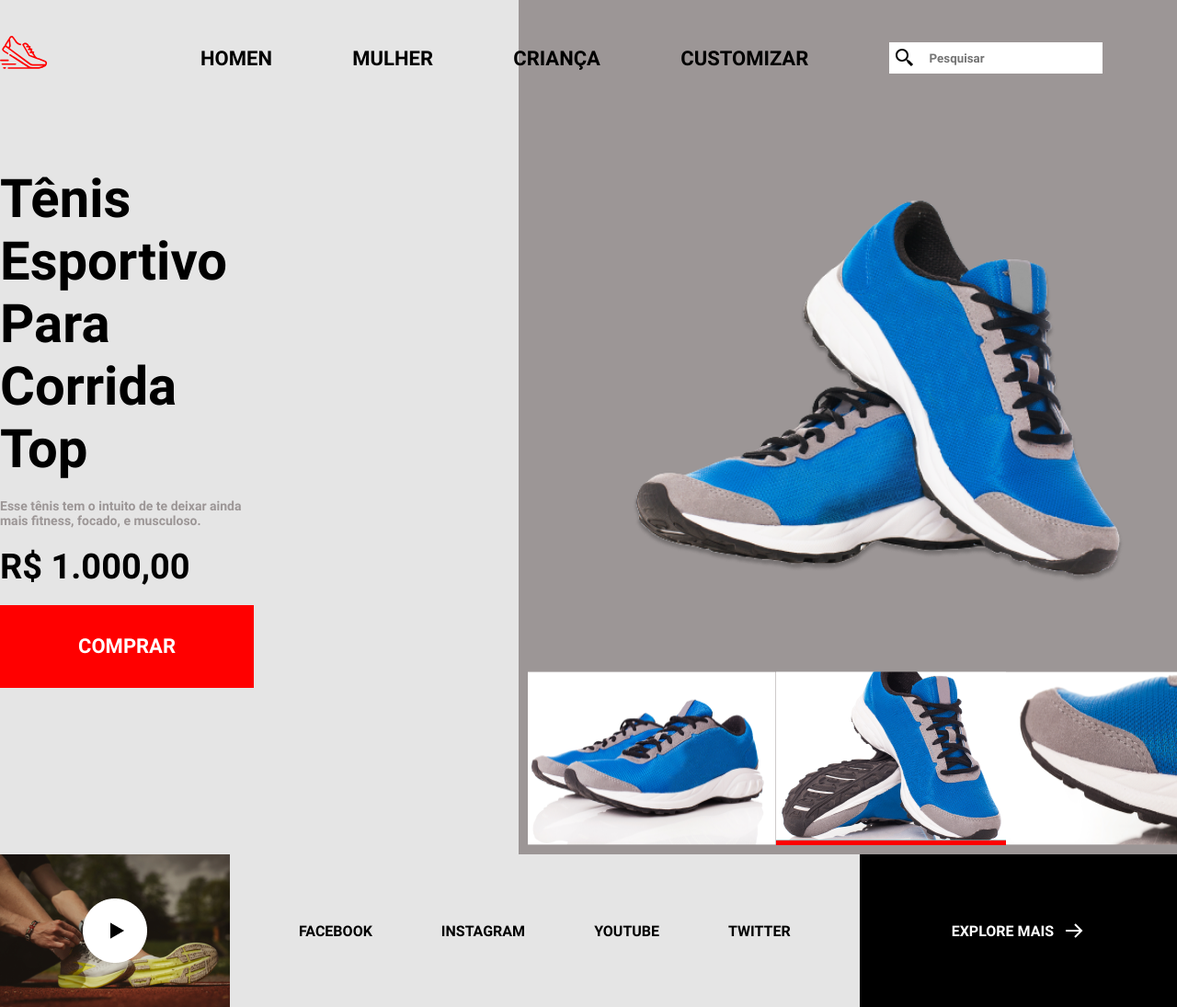
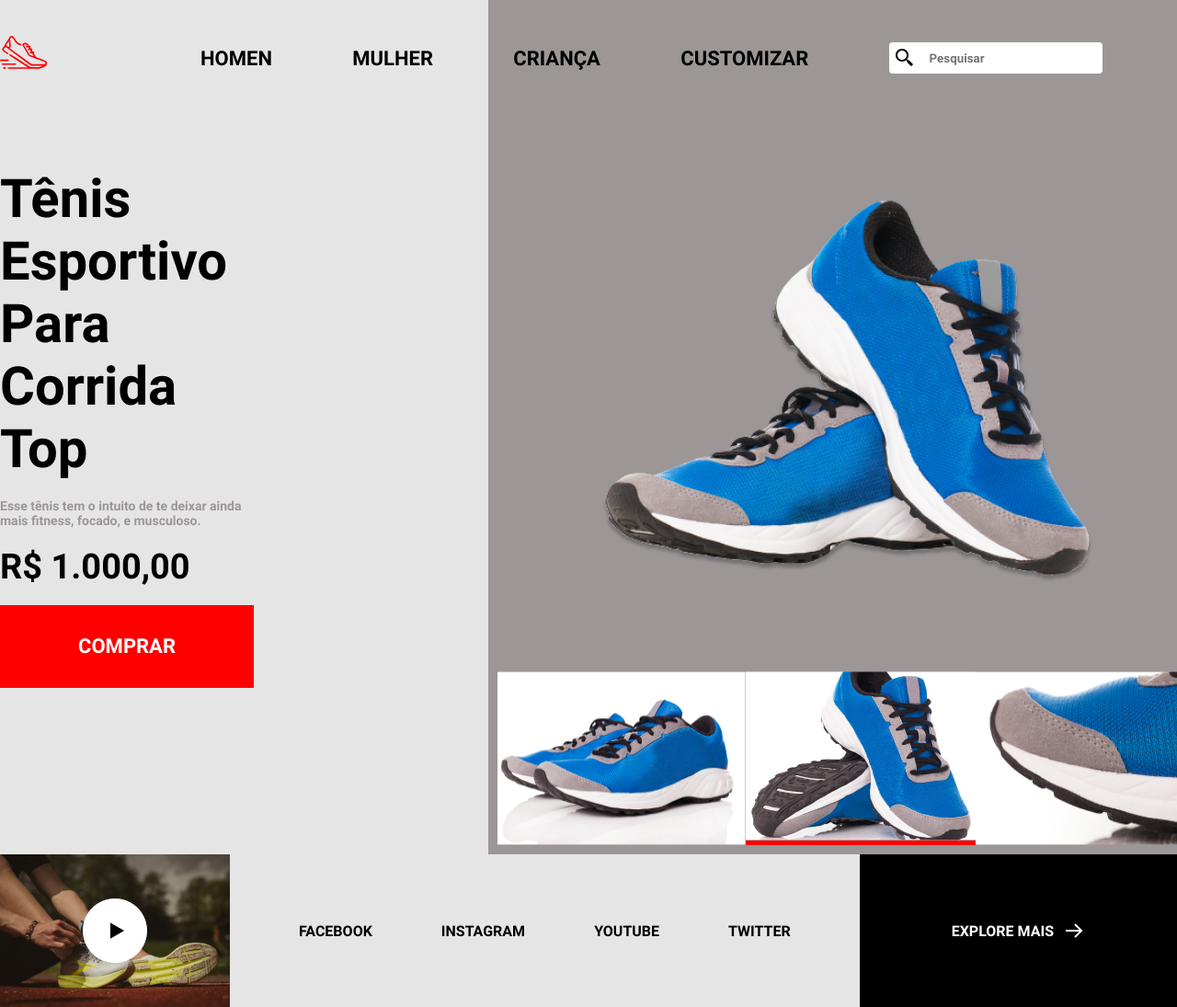
Before and after one commit to thuliomartins/rocketshoes, a plain HTML site: page src/index.html in a window 1280 px wide. Shown: the top 1095 px of the page at 92% size. Drawn offline with Linux system fonts and the light colour scheme.

Commit message:
Alerando algumas medidas e o README.md

```diff
--- a/src/index.html
+++ b/src/index.html
@@ -26,7 +26,7 @@
                 <li>
                     <a href="#">customizar</a>
                 </li>
-                <li style="background-color: #fff; display: flex; align-items: center;">
+                <li style="background-color: #fff; display: flex; align-items: center; border-radius: 4px;">
                     <img src="assets/icon-search.svg" style="padding: 5px;">
                     <input type="text" id="search" placeholder="Pesquisar">
                 </li>
--- a/src/style.css
+++ b/src/style.css
@@ -54,14 +54,13 @@ nav div img {
 
 #search {
     height: 30px;
-    border-radius: 4px;
     padding: 10px;
 }
 
 main {
     display: flex;
     justify-content: space-around;
-    gap: 288px;
+    gap: 255px;
     align-items: center;
 }
 
```
Also changed, not shown: src/assets/to-readme/result.gif (added), 1 other file.
